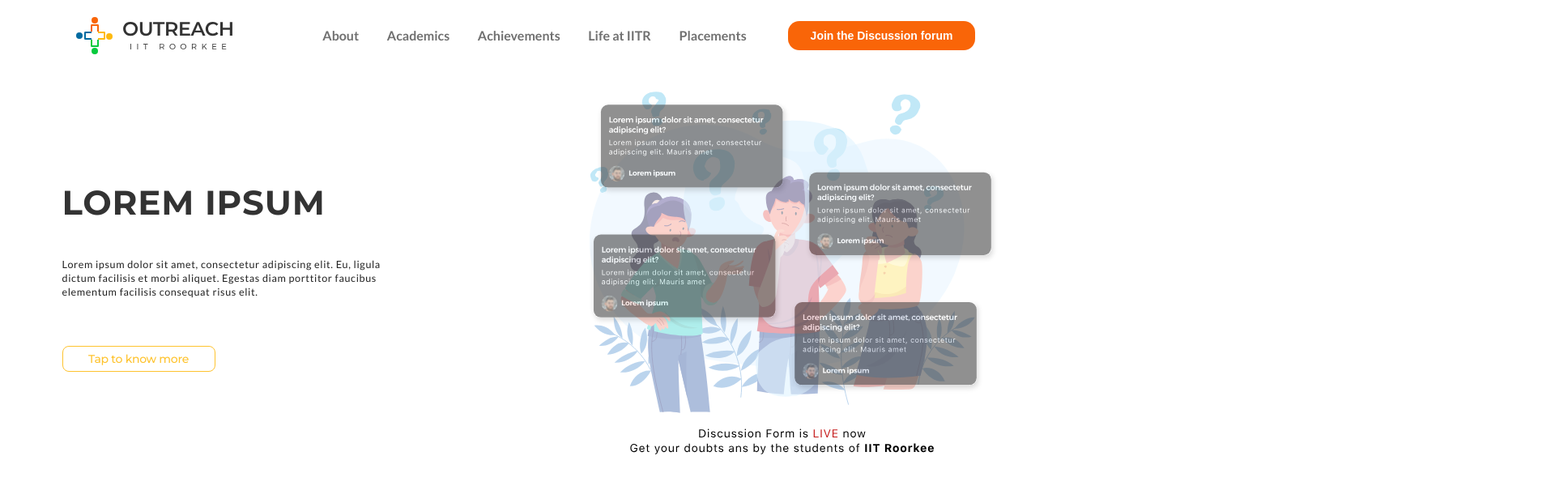
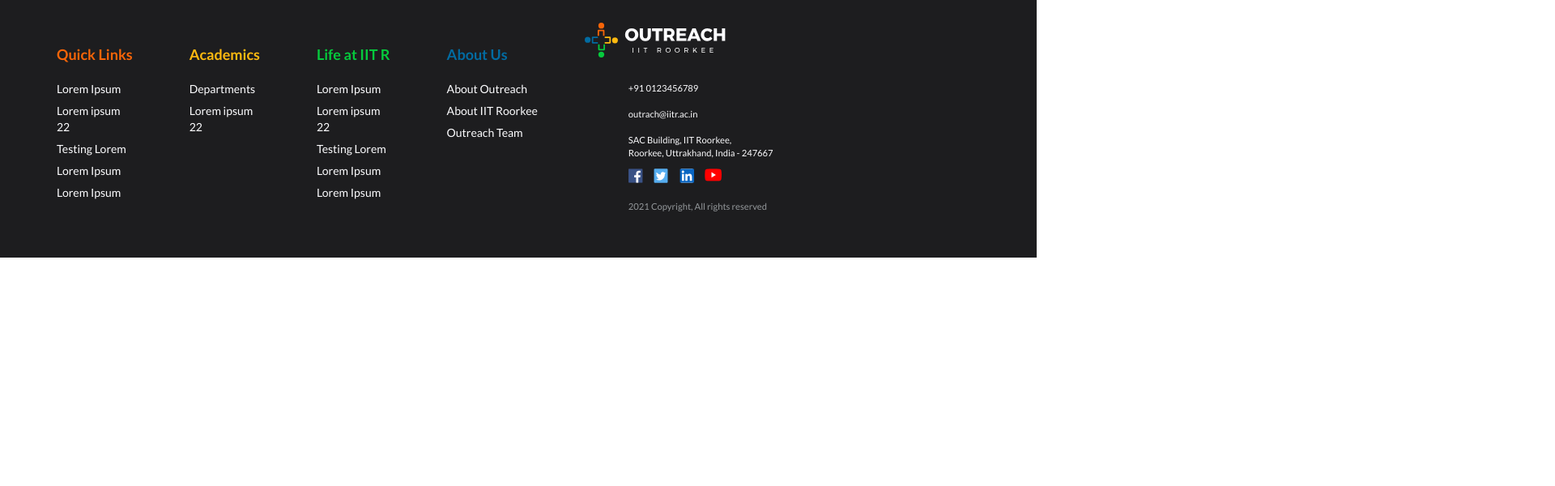
Before and after one commit to Outreach-IITR/Outreach_Website_Frontend, a React (Create React App) app: page / in a window 1280 px wide. Shown: the top 600 px of the page at 81% size, 1920 px wide, since content can reach past the window. Built offline with nearby package versions, Linux system fonts and the light colour scheme.

Commit message:
Footer_inital_commit_test

```diff
--- a/src/App.js
+++ b/src/App.js
@@ -10,10 +10,10 @@ import Blog from './Components/Homepage/Blog';
 function App() {
   return (
     <div>
-      <Navbar />
+      {/* <Navbar />
       <Homepage />
       <Updates />
-      <Blog />
+      <Blog /> */}
       <Footer/>
     </div>
   );
--- a/src/Components/Footer/Footer.css
+++ b/src/Components/Footer/Footer.css
@@ -3,52 +3,85 @@
     display: flex;
     flex-direction: row;
     background-color: #1D1D1F;
+    justify-content: space-between;
 }
+
+.section-one {
+    display: flex;
+    flex:1;
+}
+
+.quick-links-div {
+    flex: 1;
+}
+
+.academics-div {
+    flex: 1;
+}
+
+
+.section-two {
+    display: flex;
+    flex:1;
+}
+
+.life-div {
+    flex: 1;
+}
+.about-us-div {
+    flex: 1;
+}
+
+
+.section-three {
+    display: flex;
+    justify-content: space-between;
+    flex:2;
+}
+
+
+
+
+
+
 
 #footer-quick-links {
     color: #F96508;
     padding-top: 4rem;
-    margin-left: 8rem;
-}
-
-#footer-quick-links {
-    color: #F96508;
-    padding-top: 4rem;
-    margin-left: 8rem;
+    margin-left: 5rem;
 }
 
 #footer-academics {
     color: #FEBA10;
     padding-top: 4rem;
-    margin-left: 8rem;
+    margin-left: 5rem;
 }
 
 #footer-life {
     color: #06CA3D;
     padding-top: 4rem;
-    margin-left: 8rem;
+    margin-left: 5rem;
 }
 
 #footer-about-us {
     color: #026BA1;
     padding-top: 4rem;
-    margin-left: 8rem;
+    margin-left: 5rem;
 }
+
 
 
 .footer-column {
     list-style-type: none;
     padding-bottom: 4rem;
-    padding-left: 8rem;
+    padding-left: 5rem;
 }
 
 .footer-item {
     color: #FDFDFF;
 }
 
-.footer-item:hover {
-    color:#FDFDFF;
-}
+
 
 .footer-column-item {
     padding-top:0.5rem;
@@ -85,17 +118,13 @@
     color: #94989B;
     padding-top:0rem;
 }
-.flex-item-left {
-    flex:25%
-}
 
-.flex-item-right {
-    flex: 50%;
-}
+
+
 
   /* Responsive layout - makes a one column-layout instead of two-column layout */
   @media (max-width: 75rem) {
     .main-footer {
-      flex-direction: column;
+
     }
   }
--- a/src/Components/Footer/Footer.js
+++ b/src/Components/Footer/Footer.js
@@ -11,9 +11,8 @@ const Footer = () => {
         return (
             <div className="main-footer">
 
-
-                <div className="flex-item-left">
-                    <div className="quick-links-div">
+            <div className="section-one">
+                <div className="flex-item-left quick-links-div">
                         <h3 id="footer-quick-links">Quick&#160;Links</h3>
                             <ul className="footer-column">
                                 <li className="footer-column-item">
@@ -32,12 +31,11 @@ const Footer = () => {
                                     <a href="/" className="footer-item">Lorem Ipsum</a>
                                 </li>
                             </ul>
-                    </div>
+
 
                 </div>
 
-                <div className="flex-item-left">
-                    <div className="academics-div">
+                <div className="flex-item-left academics-div">
                         <h3 id="footer-academics">Academics</h3>
                             <ul className="footer-column">
                                 <li className="footer-column-item">
@@ -48,10 +46,10 @@ const Footer = () => {
                                 </li>
                             </ul>
                     </div>
-                </div>
+            </div>
 
-                <div className="flex-item-left">
-                    <div className="life-div">
+            <div className="section-two">
+                <div className="flex-item-left life-div">
                         <h3 id="footer-life">Life&#160;at&#160;IIT&#160;R</h3>
                             <ul className="footer-column">
                                 <li className="footer-column-item">
@@ -70,12 +68,9 @@ const Footer = () => {
                                     <a href="/" className="footer-item">Lorem Ipsum</a>
                                 </li>
                             </ul>
-                    </div>
-
                 </div>
 
-                <div className="flex-item-left">
-                    <div className="about-us-div">
+                <div className="flex-item-left about-us-div">
                         <h3 id="footer-about-us">About&#160;Us</h3>
                             <ul className="footer-column">
                                 <li className="footer-column-item">
@@ -90,11 +85,12 @@ const Footer = () => {
                             </ul>
                     </div>
 
-                </div>
+            </div>
 
 
 
-                <div className="flex-item-right">
+
+            <div className="section-three">
                     <div className="right-section">
                         <img alt="img" id="outreach_logo" src={outreach_logo} />
                         <p className="footer-right-text">
@@ -124,7 +120,15 @@ const Footer = () => {
                         </p>
                     </div>
                 </div>
+
+
+
+
+
             </div>
+
+
+
         )
 }
 
```
